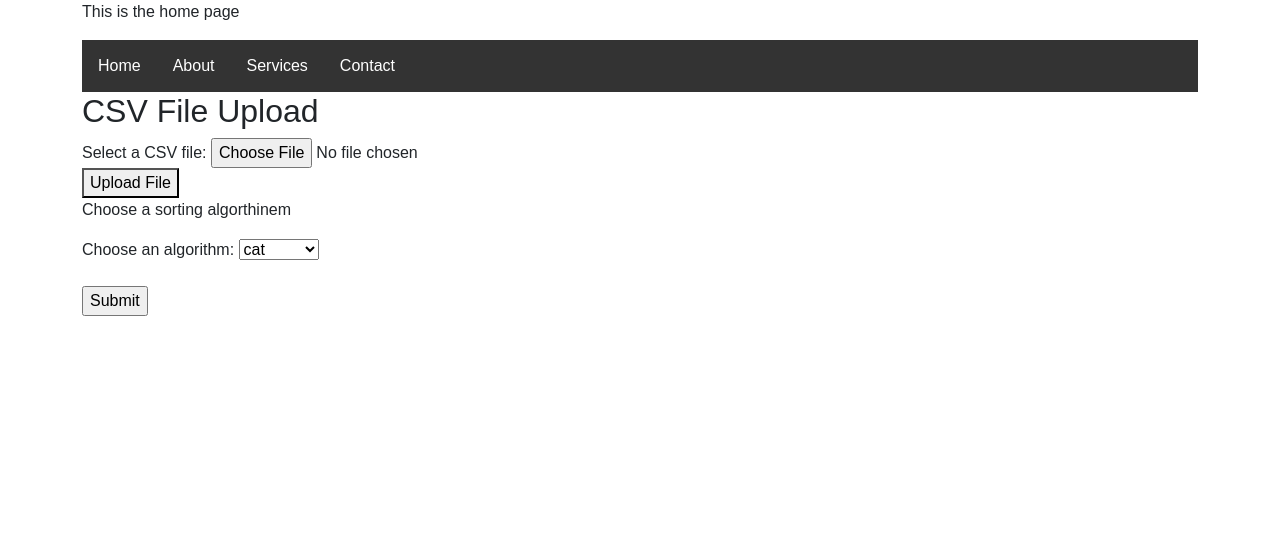
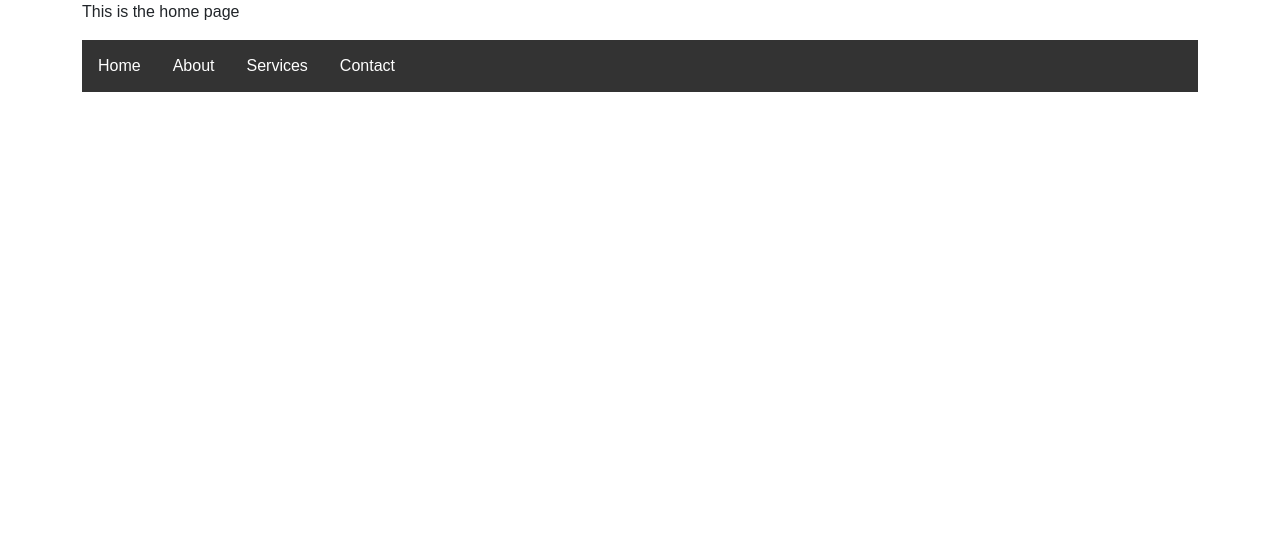
Before and after one commit to lisdis19/SchrodingersCats, a Django app: page / in a window 1280 px wide. Shown: the top 556 px of the page. Run offline with Django 4.2, Linux system fonts and the light colour scheme.

Commit message:
separated into different html files

```diff
--- a/website/templates/home.html
+++ b/website/templates/home.html
@@ -44,53 +44,5 @@
     <!-- Your webpage content goes here -->
 
     </body>
-<h2>CSV File Upload</h2>
-
-    <form id="csvForm" enctype="multipart/form-data">
-        <label for="csvFile">Select a CSV file:</label>
-        <input type="file" id="csvFile" name="csvFile" accept=".csv" required>
-        <br>
-        <button type="button" onclick="uploadFile()">Upload File</button>
-    </form>
-
-    <script>
-        function uploadFile() {
-            var fileInput = document.getElementById('csvFile');
-            var file = fileInput.files[0];
-
-            if (file) {
-                alert('File selected: ' + file.name);
-
-                // You can perform additional actions with the selected file here.
-                // For example, you can use FileReader to read the content of the file.
-
-                // Example: Reading content of the file
-                var reader = new FileReader();
-                reader.onload = function(e) {
-                    var content = e.target.result;
-                    console.log('File content:', content);
-                };
-                reader.readAsText(file);
-            } else {
-                alert('Please select a CSV file');
-            }
-        }
-    </script>
-
-
-<p>Choose a sorting algorthinem</p>
-
-<form action="/action_page.php">
-  <label for="choicealgo">Choose an algorithm:</label>
-  <select name="algo" id="algo">
-    <option value="one">cat</option>
-    <option value="two">dog</option>
-    <option value="three">popcorn</option>
-    <option value="four">book</option>
-  </select>
-  <br><br>
-  <input type="submit" value="Submit">
-</form>
-
 
 {% endblock %}
```
Also changed, not shown: website/templates/step1.html (added, +35 -0 lines), website/templates/step2.html (added, +19 -0 lines).
